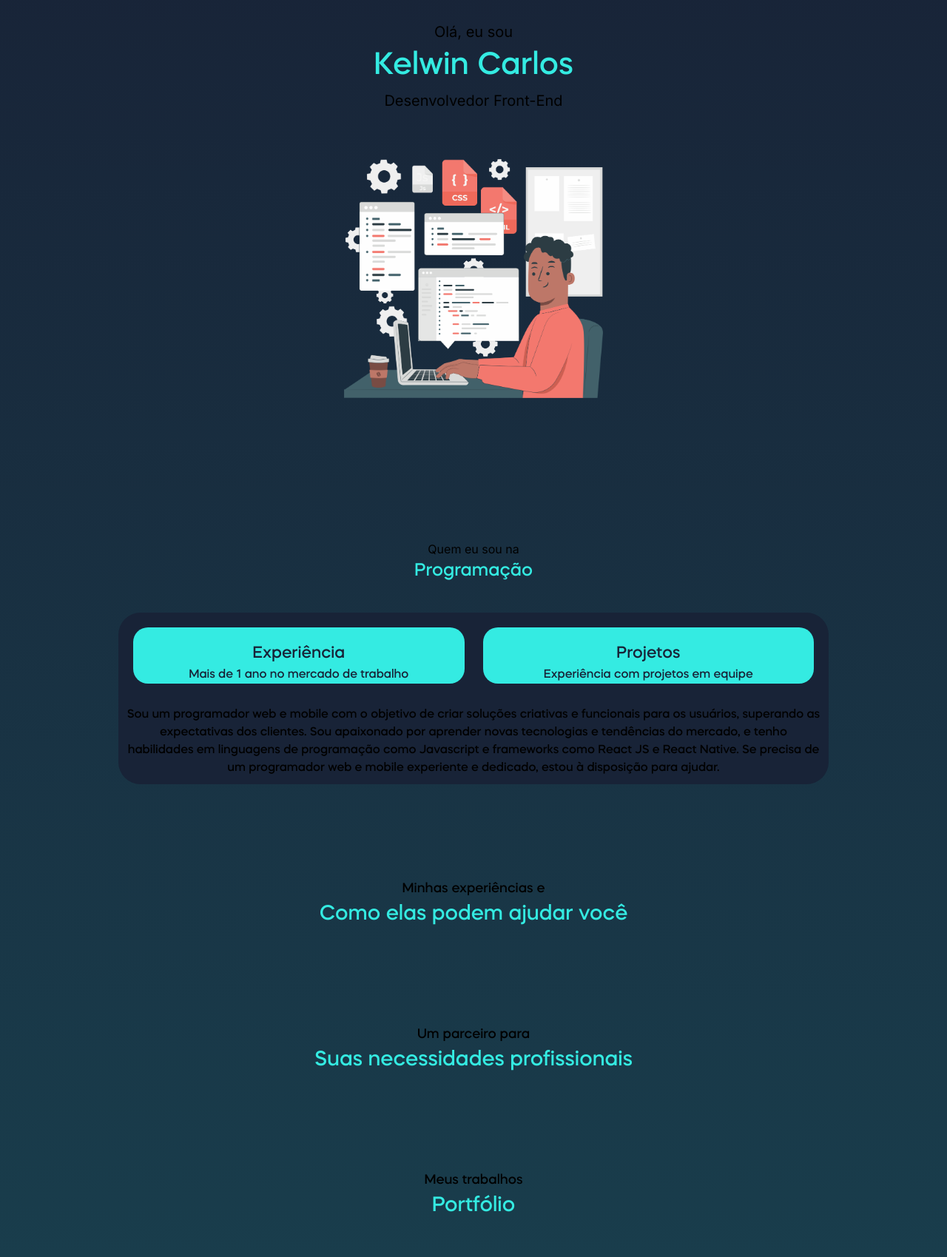
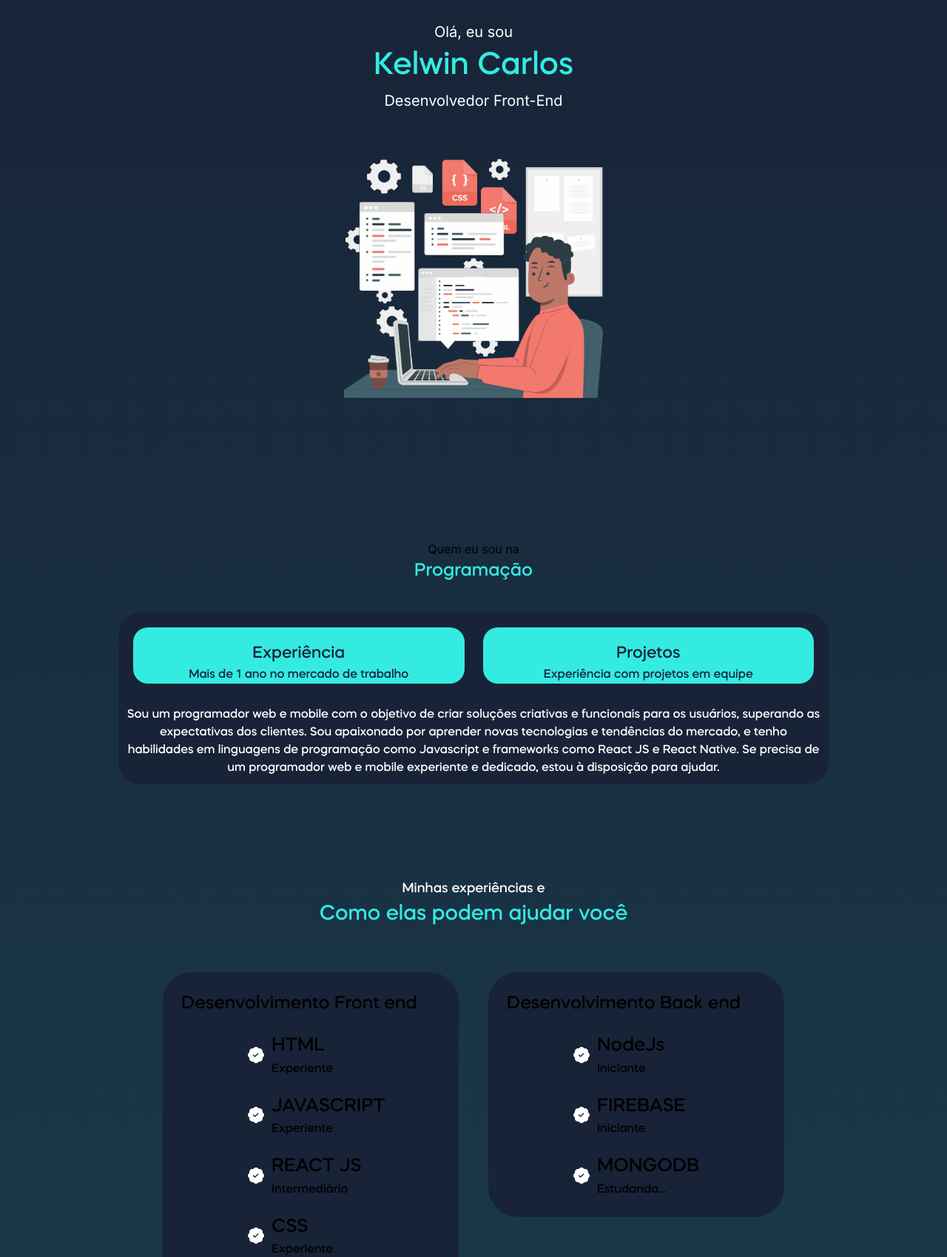
Before and after one commit to Devkelwin/portifolio, a Next.js app: page / in a window 1280 px wide. Shown: the part 100-1799 px from the top of the page at 74% size. Built offline with nearby package versions, Linux system fonts and the light colour scheme.

Commit message:
first commit

```diff
--- a/app/page.tsx
+++ b/app/page.tsx
@@ -18,22 +18,17 @@ import cardapio from '../src/image/cardapio.png'
 import carros from '../src/image/carros.png'
 import imc from '../src/image/imc.png'
 import metas from '../src/image/metas.png'
-import { useMediaQuery } from 'react-responsive'
+
 
 export default function Home() {
-  const isBigScreen = useMediaQuery({ query: '(min-width: 1824px)' })
-  const isTabletOrMobile = useMediaQuery({ query: '(max-width: 1224px)' })
-  const isPortrait = useMediaQuery({ query: '(orientation: portrait)' })
-  const isRetina = useMediaQuery({ query: '(min-resolution: 2dppx)' })
-
   return (
 
     <div id="container"  style={{ background: "linear-gradient(#182337 ,#1b7075 )", height: '100%',paddingBottom:60 }}>
 
       <header style={{ alignItems: 'center', justifyContent: 'center', textAlign: 'center', paddingTop: '10%' }}>
-        <h2 style={{ fontSize: 20 }}>Olá, eu sou</h2>
+        <h2 style={{ fontSize: 20,color: 'white' }}>Olá, eu sou</h2>
         <h1 style={{ fontFamily: 'Mazzard', fontSize: 42, color: '#34ebe2' }}>Kelwin Carlos</h1>
-        <h2 style={{ fontSize: 20 }}>Desenvolvedor Front-End</h2>
+        <h2 style={{ fontSize: 20,color: 'white' }}>Desenvolvedor Front-End</h2>
       </header>
 
       <header style={{ display: 'flex', alignItems: 'center', justifyContent: 'center', textAlign: 'center', paddingTop: '5%',paddingBottom:'5%' }}>
@@ -48,7 +43,7 @@ export default function Home() {
 
 
       <section style={{ alignItems: 'center', justifyContent: 'center', textAlign: 'center', paddingTop: '10%' }}>
-        <h2>Quem eu sou na</h2>
+        <h2 color='white'>Quem eu sou na</h2>
         <h1 style={{ color: '#34ebe2', fontSize: 24, fontFamily: 'Mazzard' }}>Programação</h1>
       </section>
 
@@ -58,15 +53,13 @@ export default function Home() {
 
 
       <section style={{ alignItems: 'center', justifyContent: 'center', textAlign: 'center', paddingTop: '10%' }}>
-        <h2 style={{fontSize: 18,fontFamily: 'Mazzard'}}>Minhas experiências e</h2>
+        <h2 style={{fontSize: 18,fontFamily: 'Mazzard',color: 'white'}}>Minhas experiências e</h2>
         <h1 style={{ color: '#34ebe2', fontSize: 28, fontFamily: 'Mazzard' }}>Como elas podem ajudar você</h1>
       </section>
 
 
-      {
-      isTabletOrMobile &&
       <Section2 />
-    }
+
 
 
 
@@ -77,10 +70,8 @@ export default function Home() {
         <h1 style={{ color: '#34ebe2', fontSize: 28, fontFamily: 'Mazzard' }}>Suas necessidades profissionais</h1>
       </section>
 
-      {
-      isTabletOrMobile &&
        <Section3 />
-    }
+
 
 
 
@@ -320,6 +311,5 @@ style={{borderRadius:15}}
 
 
     </div>
-
   )
 }
--- a/package.json
+++ b/package.json
@@ -21,7 +21,6 @@
     "react": "18.2.0",
     "react-dom": "18.2.0",
     "react-icons": "^4.10.1",
-    "react-responsive": "^9.0.2",
     "tailwindcss": "3.3.2",
     "typescript": "5.1.6"
   }
--- a/src/components/section1.tsx
+++ b/src/components/section1.tsx
@@ -20,7 +20,7 @@ export default function Section1() {
           </section>
 
 
-            <h1 style={{fontFamily: 'Mazzard',fontSize:16,paddingLeft:10,paddingRight:10,padding:10}}>Sou um programador web e mobile com o objetivo de criar soluções criativas e funcionais para os usuários, superando as expectativas dos clientes. Sou apaixonado por aprender novas tecnologias e tendências do mercado, e tenho habilidades em linguagens de programação como Javascript e frameworks como React JS e React Native. Se precisa de um programador web e mobile experiente e dedicado, estou à disposição para ajudar.</h1>
+            <h1 style={{fontFamily: 'Mazzard',fontSize:16,paddingLeft:10,paddingRight:10,padding:10,color: 'white'}}>Sou um programador web e mobile com o objetivo de criar soluções criativas e funcionais para os usuários, superando as expectativas dos clientes. Sou apaixonado por aprender novas tecnologias e tendências do mercado, e tenho habilidades em linguagens de programação como Javascript e frameworks como React JS e React Native. Se precisa de um programador web e mobile experiente e dedicado, estou à disposição para ajudar.</h1>
         </header>
 
 
--- a/src/components/section2.tsx
+++ b/src/components/section2.tsx
@@ -5,7 +5,7 @@ export default function Section2() {
   return (
     <section>
       <section style={{ display: 'flex', justifyContent: 'center', padding: 20 }}>
-        <section style={{ background: "#182337", height: '100%', width: 400, borderRadius: 40, marginTop: '3%', marginRight: 40,padding:25 }}>
+        <section style={{ background: "#182337", height: '100%', width: 400, borderRadius: 40, marginTop: '3%', marginRight: 40,padding:25,maxWidth: '1224px'}}>
 
           <h1 style={{fontFamily: 'Mazzard',fontSize:24}}>Desenvolvimento Front end</h1>
 <section style={{justifyContent: 'center',paddingLeft:60,alignItems: 'center'}}>
@@ -80,7 +80,7 @@ export default function Section2() {
 
 
 
-        <section style={{ background: "#182337", height: '100%', width: 400, borderRadius: 40, marginTop: '3%',padding:25 }}>
+        <section style={{ background: "#182337", height: '100%', width: 400, borderRadius: 40, marginTop: '3%',padding:25, maxWidth: '1224px'}}>
 
         <h1 style={{fontFamily: 'Mazzard',fontSize:24}}>Desenvolvimento Back end</h1>
 
--- a/src/components/section3.tsx
+++ b/src/components/section3.tsx
@@ -4,7 +4,7 @@ export default function Section3() {
 
   return (
     <section style={{ display: 'flex', justifyContent: 'center', padding: 20 }}>
-    <section style={{ background: "#182337", height: '100%', width: 400, borderBottomLeftRadius:40,borderBottomRightRadius:40, marginTop: '3%',marginRight:40}}>
+    <section style={{ background: "#182337", height: '100%', width: 400, borderBottomLeftRadius:40,borderBottomRightRadius:40, marginTop: '3%',marginRight:40,maxWidth: '1224px'}}>
 
         <section style={{ background: "#34ebe2", height: 120, width: 400,borderBottomLeftRadius:40,borderBottomRightRadius:40}} >
 
@@ -65,7 +65,7 @@ export default function Section3() {
 
 
 
-    <section style={{ background: "#182337", height: 480, width: 400, borderBottomLeftRadius:40,borderBottomRightRadius:40, marginTop: '3%'}}>
+    <section style={{ background: "#182337", height: 480, width: 400, borderBottomLeftRadius:40,borderBottomRightRadius:40, marginTop: '3%',maxWidth: '1224px'}}>
 
         <section style={{ background: "#34ebe2", height: 120, width: 400,borderBottomLeftRadius:40,borderBottomRightRadius:40}} >
 
```
Also changed, not shown: 1 other file (tests, documents, lock files or other folders).
